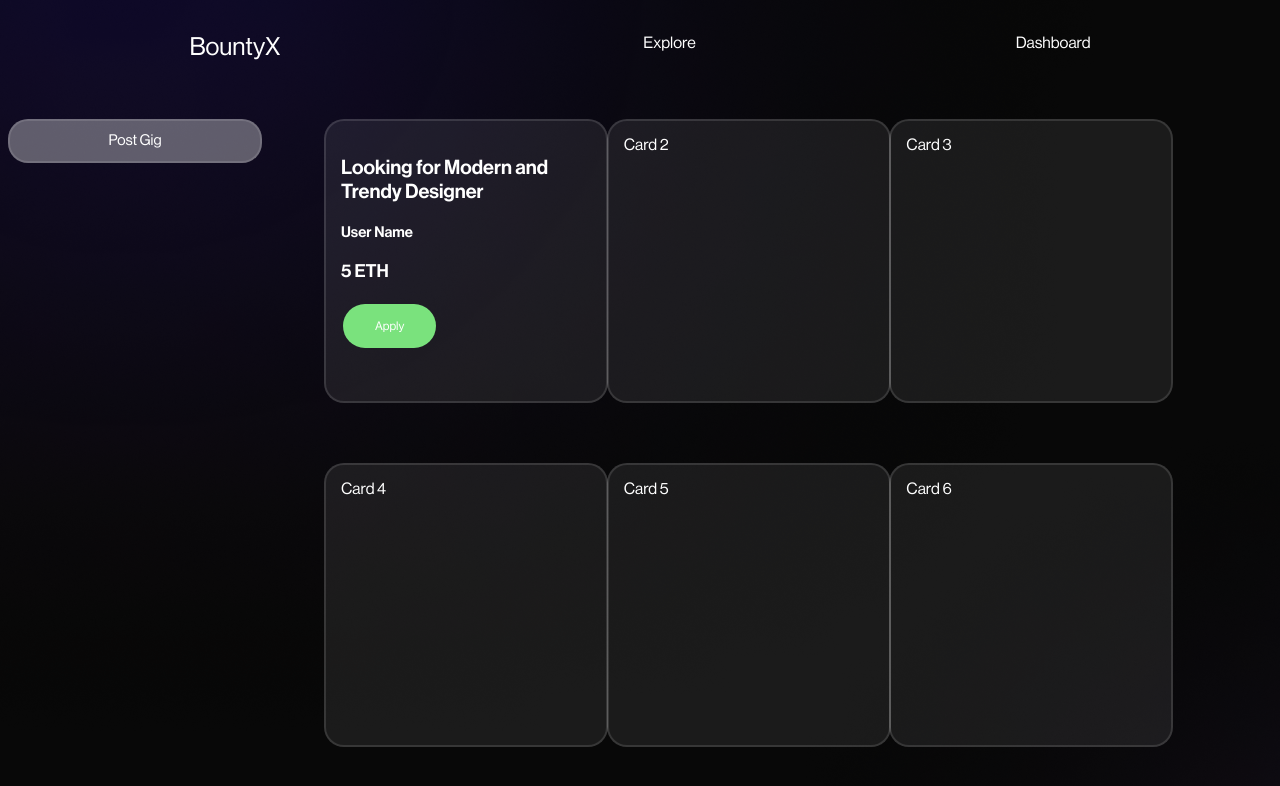
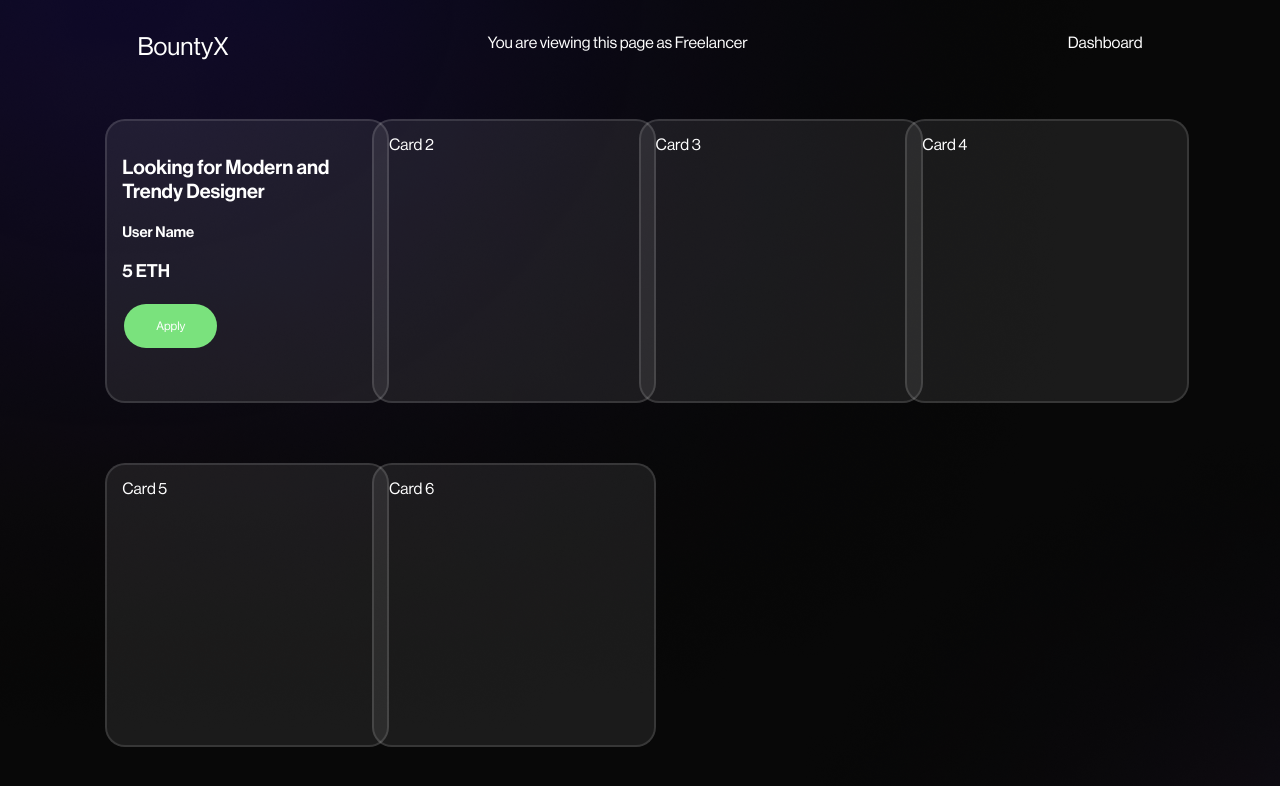
Before and after one commit to aparupganguly/BXDemoLocal, a React (Create React App) app: page /freelancer-explore in a window 1280 px wide. Shown: the top 786 px of the page. Built offline with nearby package versions, Linux system fonts and the light colour scheme.

Commit message:
Changes in freelancers-explore

```diff
--- a/src/Components/FreelancerExplore.css
+++ b/src/Components/FreelancerExplore.css
@@ -17,7 +17,7 @@
 }
 .Feedcontainer {
   display: grid;
-  grid-template-columns: 0.5fr 1.5fr;
+  grid-template-columns: 0.1fr 1.2fr;
   grid-template-rows: 1fr;
   gap: 0px 0%;
   grid-auto-flow: row;
@@ -51,7 +51,7 @@
   font-family: "Neue-medium";
   font-size: 20px;
 }
-.buttons {
+/* .buttons {
   width: 250px;
   height: 40px;
   border-radius: 20px;
@@ -62,7 +62,7 @@
   display: flex;
   justify-content: center;
   align-items: center;
-}
+} */
 .button {
   background-color: #7ae27d; /* Green */
   border: none;
--- a/src/Components/FreelancerExplore.js
+++ b/src/Components/FreelancerExplore.js
@@ -28,12 +28,12 @@ const FreelancerExplore = () => {
           <p>BountyX</p>
         </div>
         <div className="nav">
-          <p>Explore</p>
+          <p>You are viewing this page as Freelancer</p>
           <p>Dashboard</p>
         </div>
       </div>
       <div class="Feedcontainer">
-        <div className="buttons">Post Gig</div>
+        <div className="buttons"></div>
         <div className="Cards">
           <div className="card">
             {/* <img src={img1} alt="" /> */}
```
